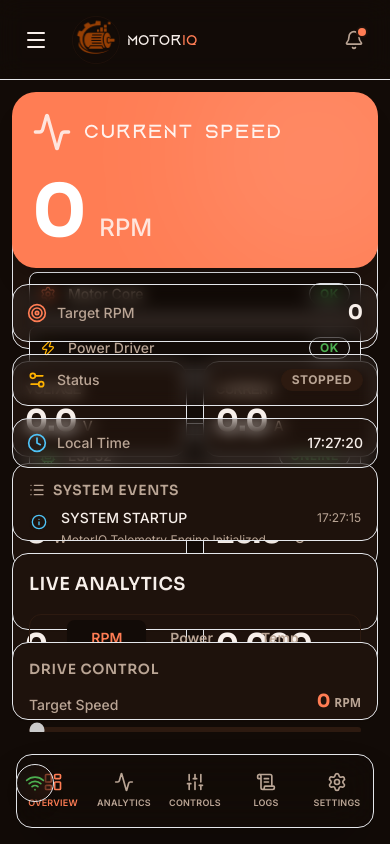
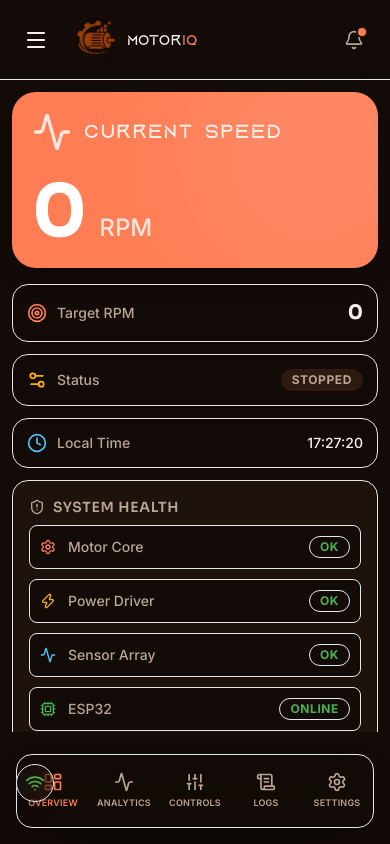
Before and after one commit to KUKI-Boi/MotorIQ, a React (Vite) app: page /overview in a window 390 px wide. Built offline with nearby package versions, Linux system fonts and the light colour scheme; no server answers.

Commit message:
style: fix responsive layout congestion on narrow aspect ratios for Overview and Analytics pages

```diff
--- a/src/pages/Analytics.tsx
+++ b/src/pages/Analytics.tsx
@@ -7,7 +7,7 @@ import { Button } from '../components/ui/button/Button';
 import { exportToJson } from '../utils/export';
 
 const AdvancedChart = React.memo(({ data, dataKey, stroke, fill, yAxisDomain, title, icon: Icon }: { data: any[], dataKey: string, stroke: string, fill?: string, yAxisDomain?: [number|string, number|string], title: string, icon: any }) => (
-  <ChartCard className="h-full flex flex-col min-h-0 p-3 md:p-4">
+  <ChartCard className="h-[300px] lg:h-full flex flex-col min-h-0 p-3 md:p-4">
     <ChartHeader className="mb-2">
       <div className="flex items-center gap-2">
         <Icon className="w-4 h-4 text-text-secondary" />
@@ -58,7 +58,7 @@ export default function Analytics() {
   const data = useTimeSeriesStore(state => state.data);
 
   return (
-    <div className="flex-1 min-h-0 w-full flex flex-col gap-3 p-3 md:p-4 overflow-hidden">
+    <div className="flex-1 min-h-0 w-full flex flex-col gap-3 p-3 md:p-4 overflow-y-auto lg:overflow-hidden">
       {/* Top Header Controls */}
       <div className="flex items-center justify-between gap-4 flex-none">
         <h2 className="text-lg md:text-xl font-sora font-bold text-text-primary">Advanced Analytics</h2>
@@ -68,16 +68,16 @@ export default function Analytics() {
       </div>
 
       {/* Main Charts Area */}
-      <div className="flex-1 min-h-0 flex flex-col gap-3">
+      <div className="flex-none lg:flex-1 min-h-0 flex flex-col gap-3">
         {/* ROW 1: 3 Charts */}
-        <div className="flex-1 min-h-0 grid grid-cols-1 md:grid-cols-3 gap-3">
+        <div className="flex-none lg:flex-1 min-h-0 grid grid-cols-1 lg:grid-cols-3 gap-3">
           <AdvancedChart data={data} dataKey="rpm" stroke="#EE6C44" fill="#EE6C44" title="RPM Distribution" icon={Gauge} yAxisDomain={[0, 'auto']} />
           <AdvancedChart data={data} dataKey="power" stroke="#E8A317" fill="#E8A317" title="Power Consumption (W)" icon={Zap} yAxisDomain={[0, 'auto']} />
           <AdvancedChart data={data} dataKey="temperature" stroke="#D32F2F" title="Temperature History (°C)" icon={Thermometer} yAxisDomain={[20, 100]} />
         </div>
 
         {/* ROW 2: 2 Charts */}
-        <div className="flex-1 min-h-0 grid grid-cols-1 md:grid-cols-2 gap-3">
+        <div className="flex-none lg:flex-1 min-h-0 grid grid-cols-1 lg:grid-cols-2 gap-3">
           <AdvancedChart data={data} dataKey="voltage" stroke="#3A7BD5" title="Voltage Stability (V)" icon={Activity} yAxisDomain={[20, 30]} />
           <AdvancedChart data={data} dataKey="current" stroke="#2E7D32" title="Current Profile (A)" icon={Activity} yAxisDomain={[0, 'auto']} />
         </div>
--- a/src/pages/Overview.tsx
+++ b/src/pages/Overview.tsx
@@ -9,11 +9,11 @@ import { EventTimelineWidget } from '../features/dashboard/components/EventTimel
 
 export default function Overview() {
   return (
-    <div className="flex-1 min-h-0 w-full flex flex-col gap-3 p-3 md:p-4 overflow-hidden">
-      {/* flex-1 fills the height from AppShell. overflow-hidden prevents any bleed. */}
+    <div className="flex-1 min-h-0 w-full flex flex-col gap-3 p-3 md:p-4 overflow-y-auto xl:overflow-hidden">
+      {/* flex-1 fills the height from AppShell. overflow-y-auto allows mobile scrolling. xl:overflow-hidden prevents any bleed on desktop. */}
 
       {/* ── ROW 1: Current Speed hero + System Health ──────────────────── */}
-      <div className="flex-1 min-h-0 grid grid-cols-1 xl:grid-cols-12 gap-3">
+      <div className="flex-none xl:flex-1 min-h-0 grid grid-cols-1 xl:grid-cols-12 gap-3">
         <div className="xl:col-span-8 min-h-0 flex flex-col">
           <HeroPanel />
         </div>
@@ -28,7 +28,7 @@ export default function Overview() {
       </div>
 
       {/* ── ROW 3: Events · Analytics · Drive Control ──────────────────── */}
-      <div className="flex-1 min-h-0 grid grid-cols-1 xl:grid-cols-12 gap-3">
+      <div className="flex-none xl:flex-1 min-h-0 grid grid-cols-1 xl:grid-cols-12 gap-3">
         <div className="xl:col-span-3 min-h-0 flex flex-col">
           <EventTimelineWidget />
         </div>
```
